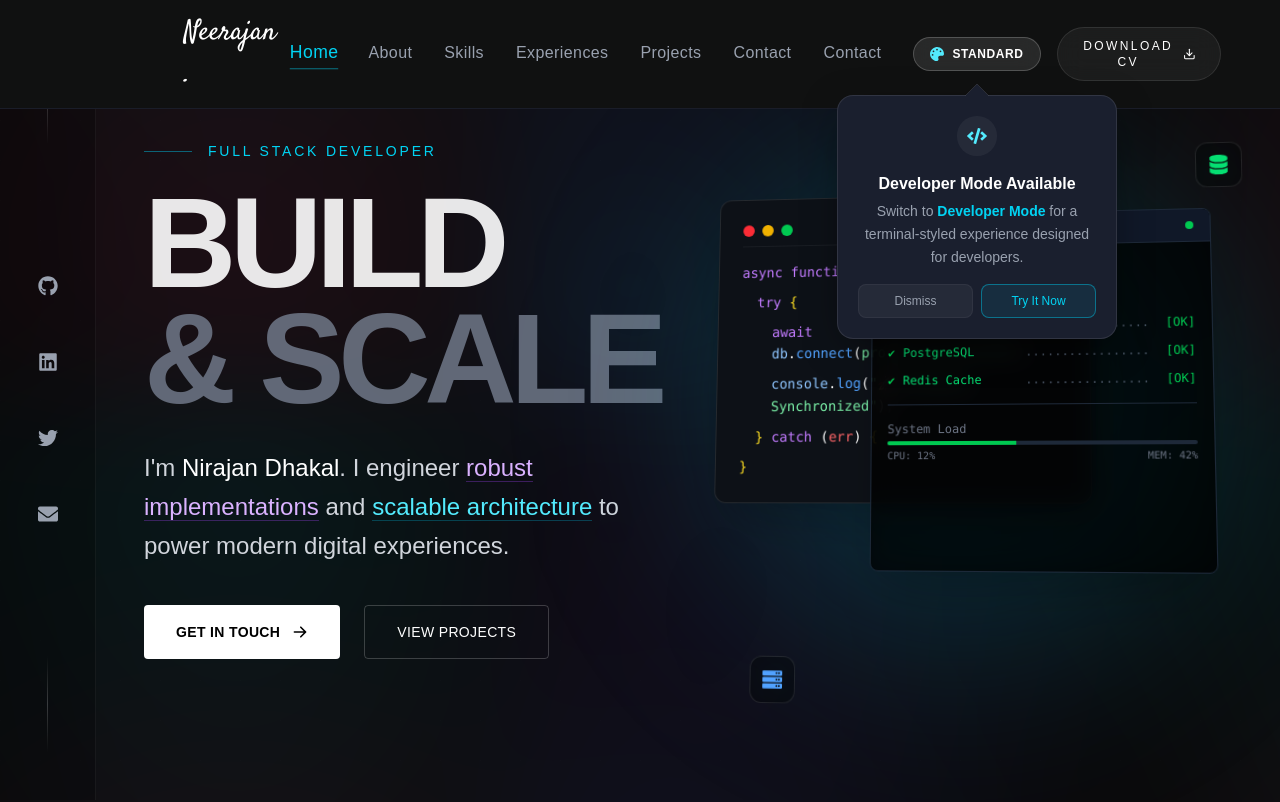
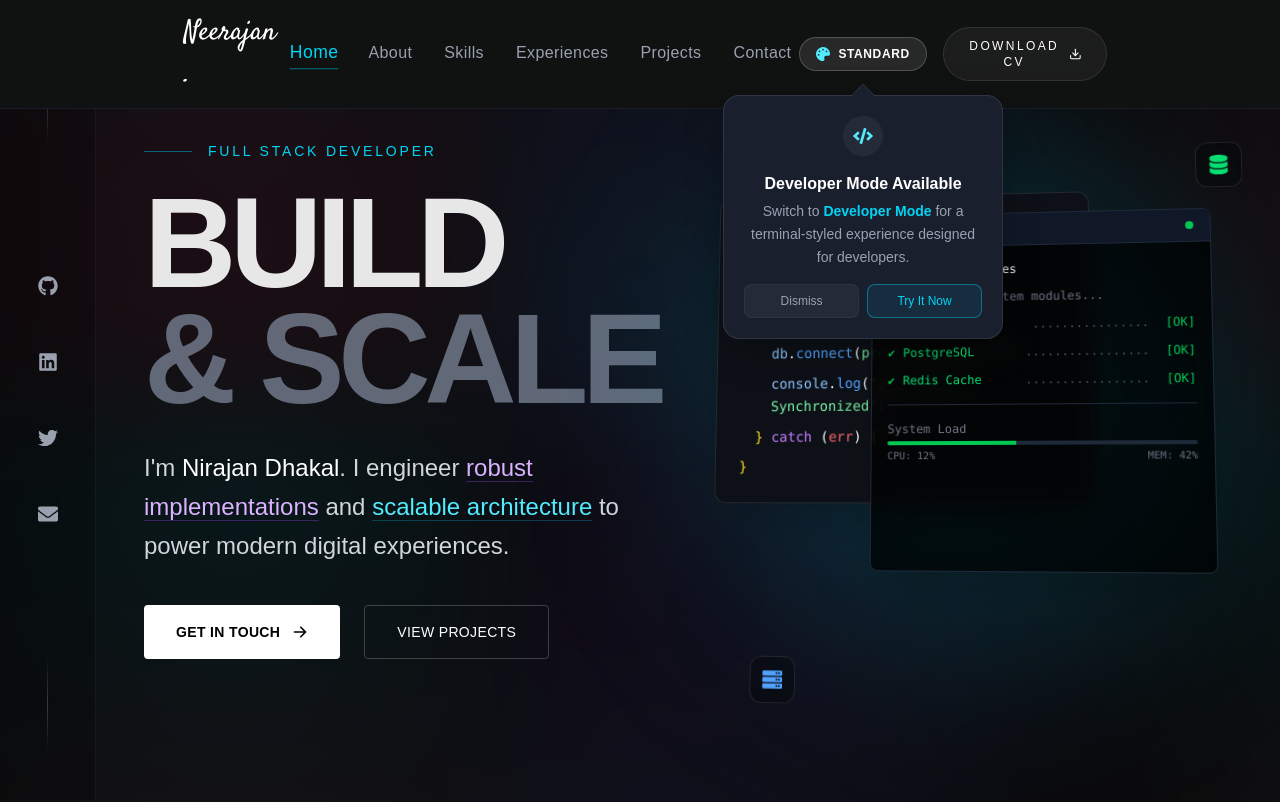
Before and after one commit to Neerazan/portfolio_2.0, a Next.js app: page / in a window 1280 px wide. Shown: the top 802 px of the page. Built offline with nearby package versions, Linux system fonts and the light colour scheme.

Commit message:
fix the navlink issue

```diff
--- a/src/components/normal/Navbar.tsx
+++ b/src/components/normal/Navbar.tsx
@@ -32,15 +32,6 @@ export default function Navbar() {
             {section.label}
           </Navitem>
         ))}
-        <Navitem
-          href="#contact"
-          isActive={activeSection === "contact"}
-          className="mr-6"
-          onClick={(e) => scrollToSection(e, 'contact')}
-          aria-label="Contact section"
-        >
-          Contact
-        </Navitem>
       </nav>
     </div>
   );
```
